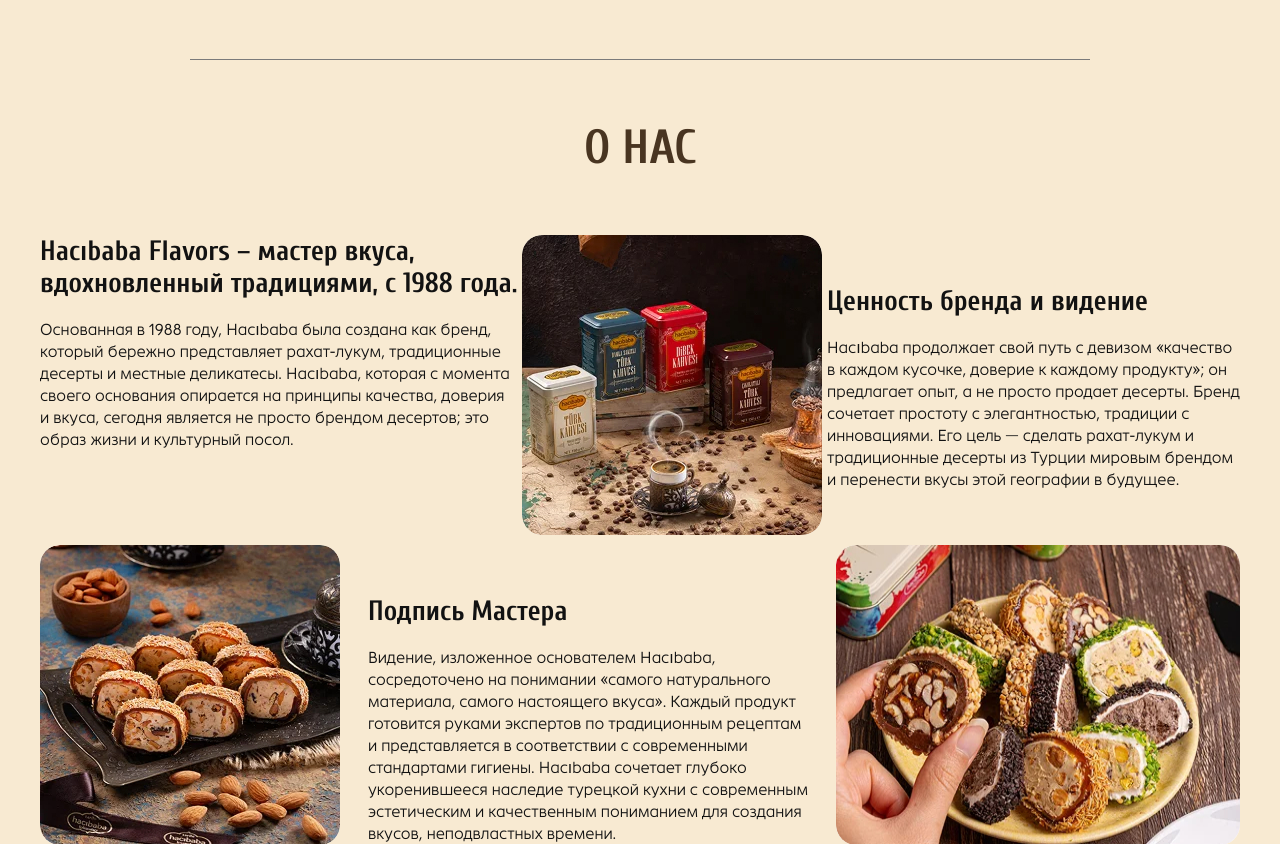
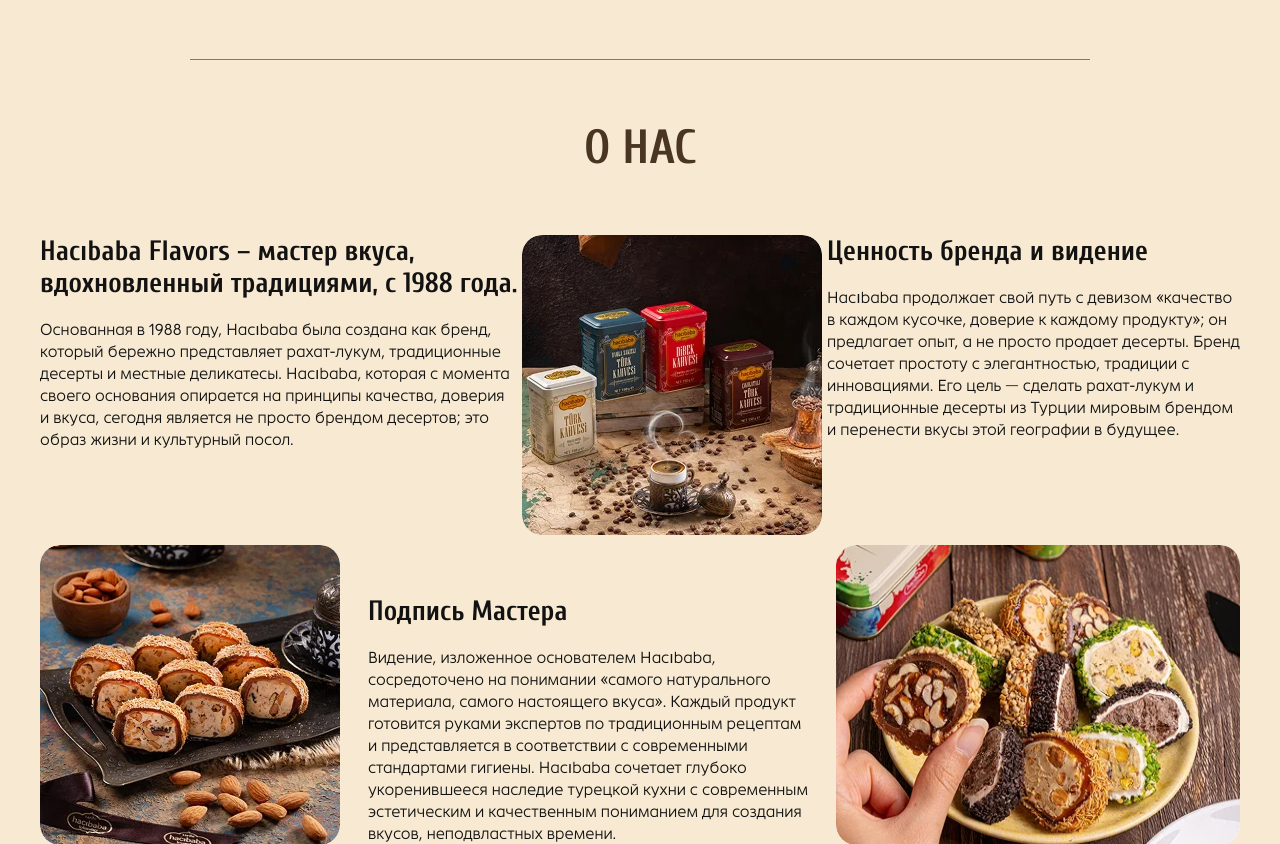
Before and after one commit to Dazai13/hacibaba, a PHP site: page / in a window 1280 px wide; the page is wider, and only the part inside the window is pictured. Shown: the part 4126-4970 px from the top of that part. Run offline with PHP 8.4, Linux system fonts and the light colour scheme; some libraries are stand-ins or nearby versions.

Commit message:
Готовая верстка

```diff
--- a/css/style.css
+++ b/css/style.css
@@ -392,9 +392,6 @@ section{
     width: 100%;
     gap:1rem 0;
 }
-.about__text:nth-child(3){
-    margin-top: 5rem;
-}
 .about__wrapper img{
     width: max-content;
     border-radius: 2rem;
```
